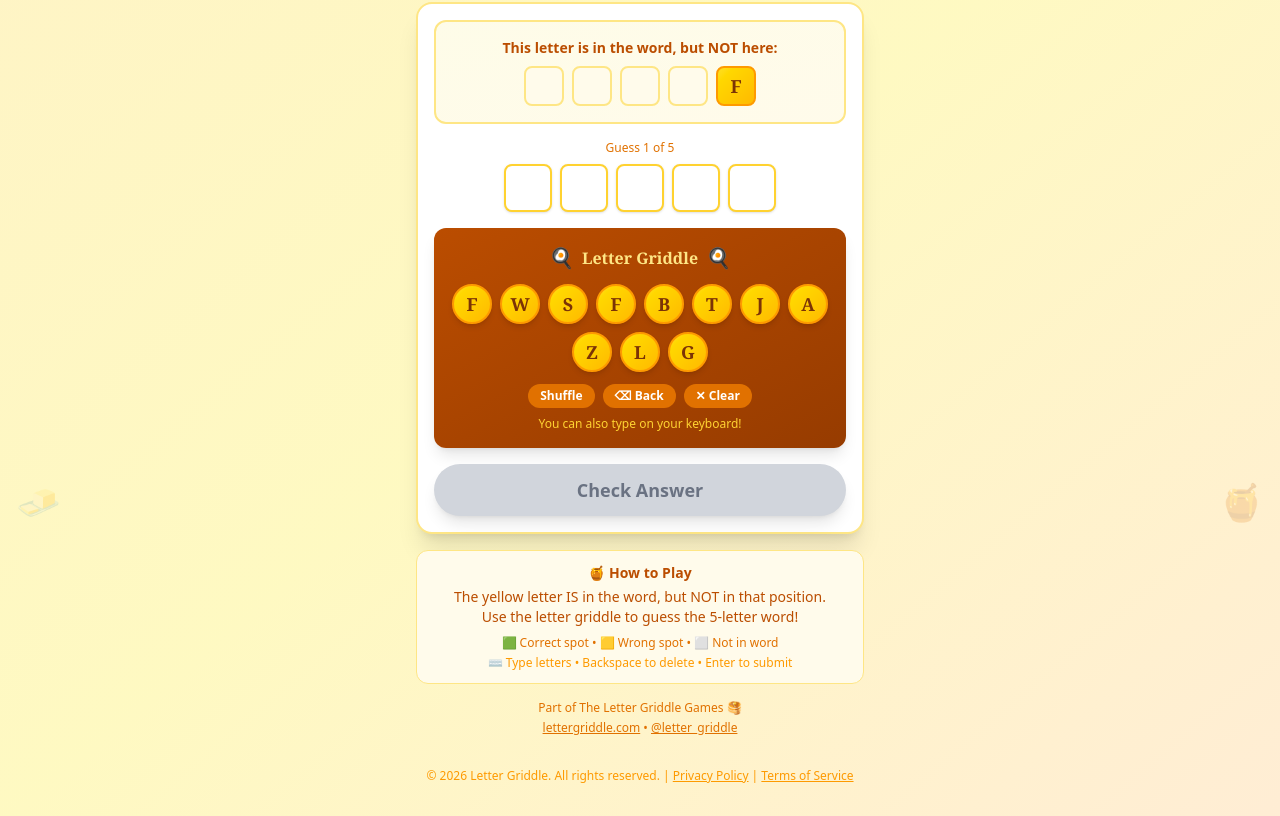
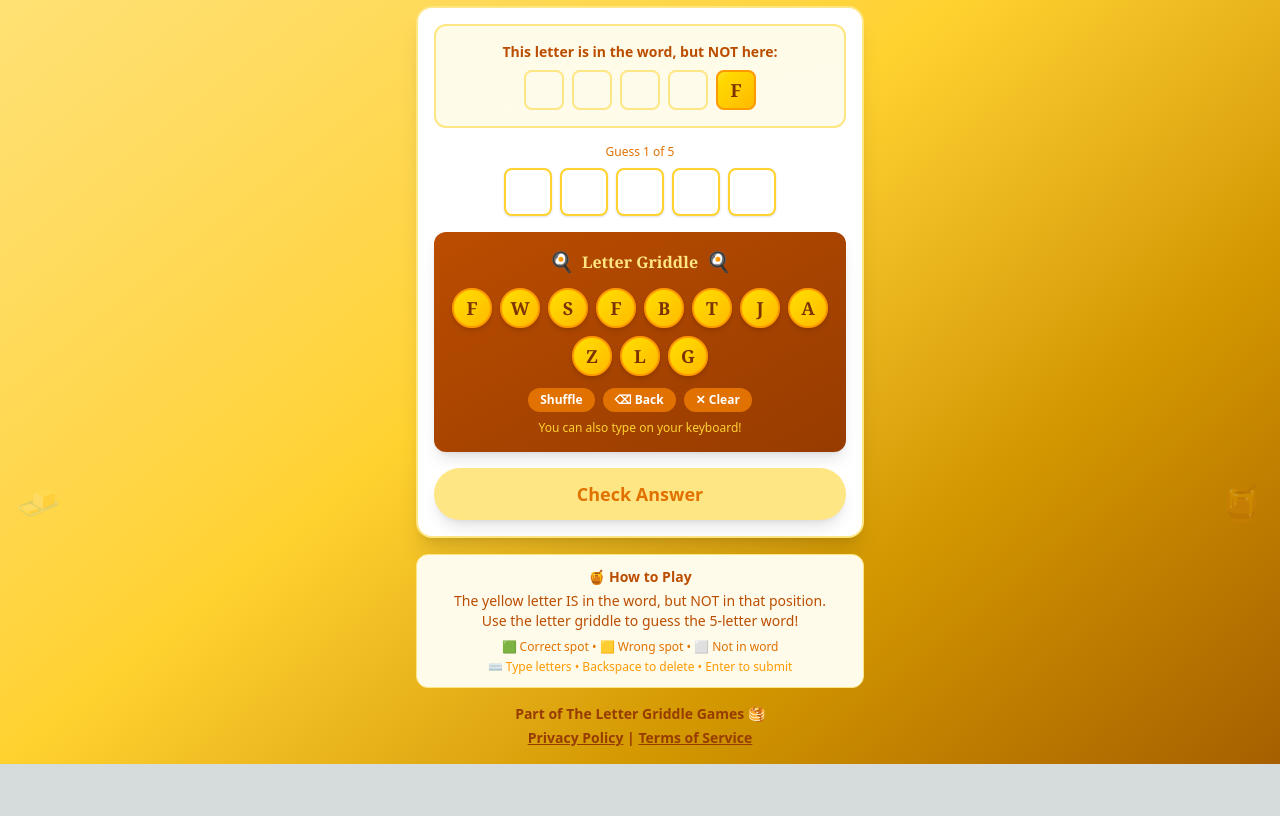
Before and after one commit to lauriegriddle/griddle-game, a Next.js app: page /mini in a window 1280 px wide. Shown: the part 262-1078 px from the top of the page. After the commit the page ends 1026 px from the top, so only its background shows below. Built offline with nearby package versions, Linux system fonts and the light colour scheme.

Commit message:
Letter Griddle Mini: honey-dipped background, on-brand button colors, improved footer readability, removed duplicate footer

```diff
--- a/app/mini/page.js
+++ b/app/mini/page.js
@@ -285,14 +285,14 @@ const copyToClipboard = async (text) => {
 
   if (!hasMounted) {
     return (
-      <div className="min-h-screen bg-gradient-to-br from-amber-100 via-yellow-100 to-orange-100 p-4 flex items-center justify-center">
+      <div className="min-h-screen bg-gradient-to-br from-amber-200 via-amber-300 to-yellow-700 p-4 flex items-center justify-center">
         <div className="text-amber-600 text-lg">Loading...</div>
       </div>
     );
   }
 
   return (
-    <div className="min-h-screen bg-gradient-to-br from-amber-100 via-yellow-100 to-orange-100 p-4 relative overflow-hidden">
+    <div className="min-h-screen bg-gradient-to-br from-amber-200 via-amber-300 to-yellow-700 p-4 relative overflow-hidden">
       <div className="fixed top-4 left-4 text-4xl opacity-20">🍯</div>
       <div className="fixed top-4 right-4 text-4xl opacity-20">🥞</div>
       <div className="fixed bottom-4 left-4 text-4xl opacity-20">🧈</div>
@@ -388,7 +388,7 @@ const copyToClipboard = async (text) => {
               🍯 With Syrup
             </button>
           </div>
-          <p className="text-amber-500 text-xs mt-1">
+          <p className="text-amber-700 text-sm mt-1">
             {mode === 'plain' ? 'No hints — pure word deduction!' : 'Theme revealed for a little help'}
           </p>
         </div>
@@ -560,7 +560,7 @@ const copyToClipboard = async (text) => {
               disabled={currentGuess.some(l => l === '')}
               className={`w-full mt-4 py-3 rounded-full font-bold text-lg shadow-lg ${
                 currentGuess.some(l => l === '')
-                  ? 'bg-gray-300 text-gray-500 cursor-not-allowed'
+                  ? 'bg-amber-200 text-amber-600 cursor-not-allowed'
                   : 'bg-gradient-to-r from-amber-500 to-yellow-500 hover:from-amber-600 hover:to-yellow-600 text-white'
               }`}
             >
@@ -601,25 +601,16 @@ const copyToClipboard = async (text) => {
           </p>
         </div>
 
-        <div className="text-center mt-4 text-xs text-amber-600">
+        <div className="text-center mt-4 text-sm text-amber-800 font-semibold">
           <p>Part of The Letter Griddle Games 🥞</p>
           <p className="mt-1">
-            <a href="https://lettergriddle.com" className="underline hover:text-amber-800">lettergriddle.com</a>
-            {' • '}
-            <a href="https://instagram.com/letter_griddle" className="underline hover:text-amber-800">@letter_griddle</a>
+            <a href="/privacy" className="hover:text-amber-900 underline">Privacy Policy</a>
+{' | '}
+<a href="/terms" className="hover:text-amber-900 underline">Terms of Service</a>
           </p>
         </div>
+      </div>
 
-        <div className="text-center py-4 text-xs text-amber-500 mt-4">
-          <div>
-            © {new Date().getFullYear()} Letter Griddle. All rights reserved.
-            {' | '}
-            <a href="/privacy" className="hover:text-amber-600 underline">Privacy Policy</a>
-            {' | '}
-            <a href="/terms" className="hover:text-amber-600 underline">Terms of Service</a>
-          </div>
-        </div>
-      </div>
 
       {showShareModal && (
         <div
```
